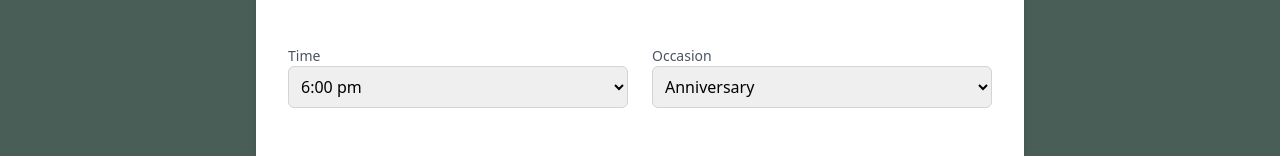
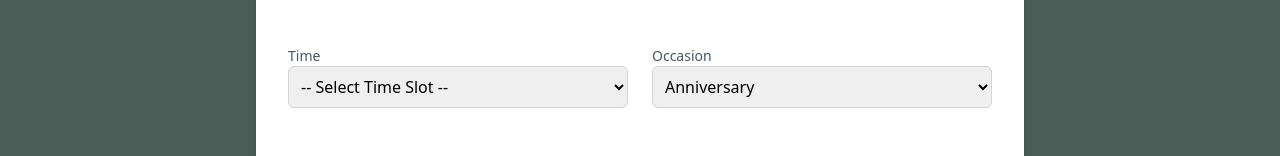
Before and after one commit to alinarobertovna/Little-Lemon-Table-Booking, a React (Create React App) app: page / in a window 1280 px wide. Shown: the part 1556-1712 px from the top of the page. Built offline with nearby package versions, Linux system fonts and the light colour scheme.

Commit message:
Fixed time input field default values rendering

```diff
--- a/src/components/formStep1.js
+++ b/src/components/formStep1.js
@@ -78,6 +78,7 @@ const Step1 = ({ formDataStep1, handleInputChangeStep1, handleRadioChange, handl
         onChange={handleInputChangeStep1}
         value={formDataStep1.time}
       >
+      <option disabled value="">-- Select Time Slot --</option>
       {['6:00 pm', '7:00 pm', '8:00 pm', '9:00 pm', '10:00 pm'].map((time) => (
         <option key={time} value={time}>
           {time}
```
Lines whose indentation alone changed are shown as unchanged.
